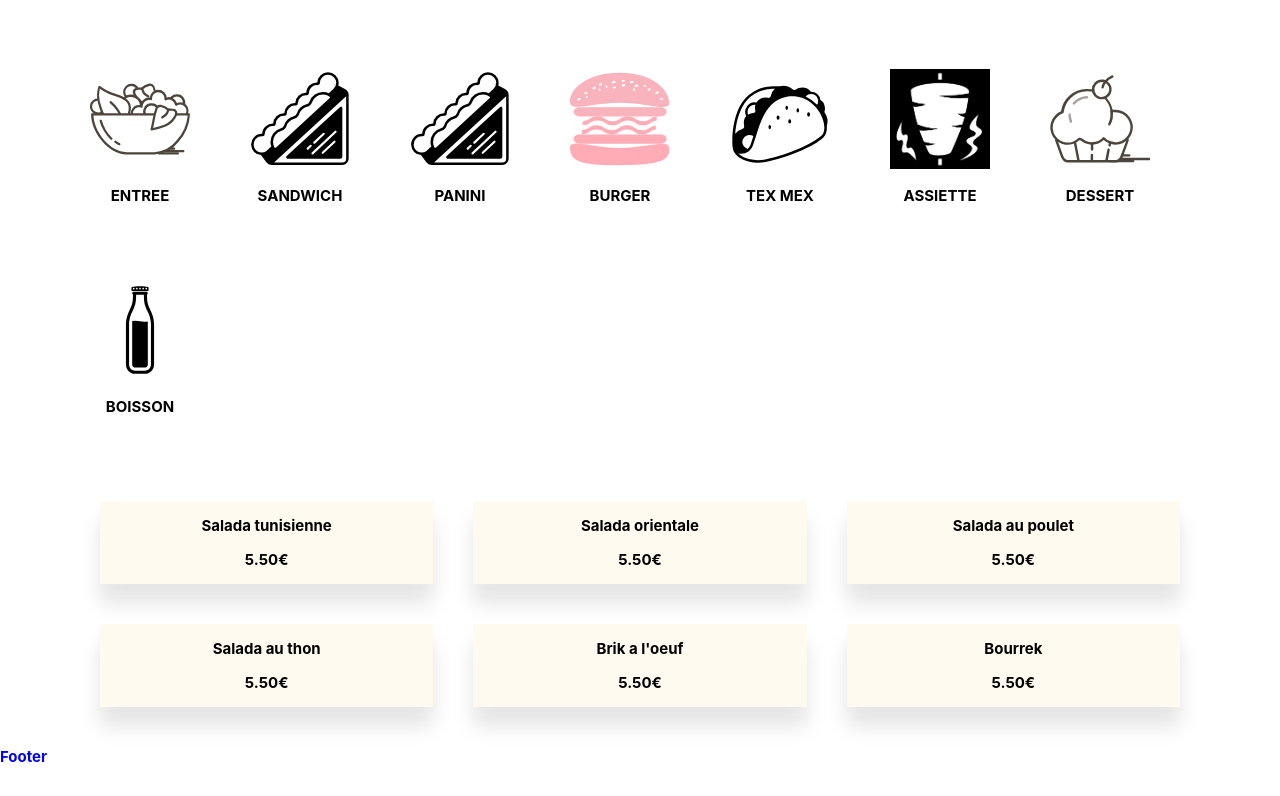
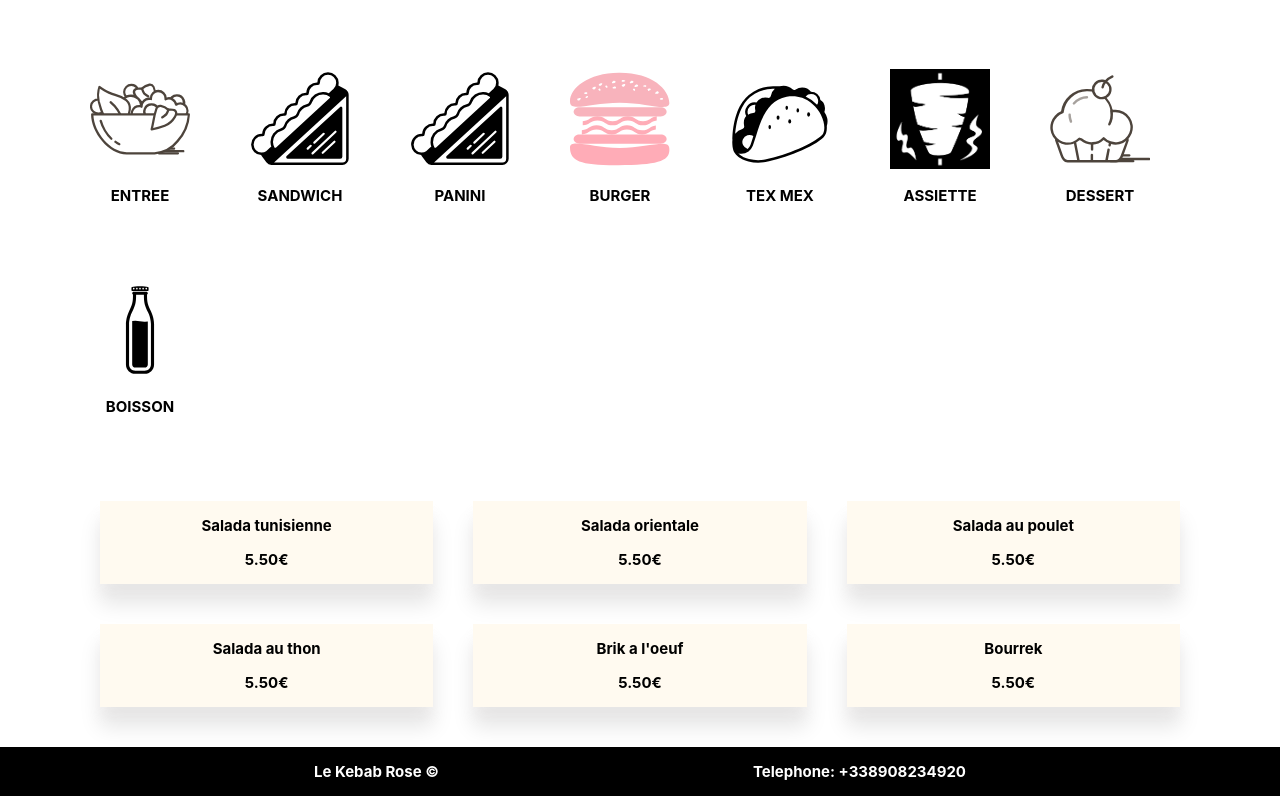
Before and after one commit to frodri13/Le-Kebab-Rose, a Next.js app: page / in a window 1280 px wide. Shown: the part 253-1049 px from the top of the page. Built offline with nearby package versions, Linux system fonts and the light colour scheme.

Commit message:
feat: color and background changed in footer

```diff
--- a/components/layout/Footer.tsx
+++ b/components/layout/Footer.tsx
@@ -1,9 +1,8 @@
 function Footer() {
   return (
     <footer>
-      <div>
-        <h3>Footer</h3>
-      </div>
+      <h3>Le Kebab Rose &copy;</h3>
+      <h3>Telephone: +338908234920</h3>
     </footer>
   );
 }
--- a/styles/globals.css
+++ b/styles/globals.css
@@ -39,8 +39,12 @@ nav {
   flex: 1 1 20rem;
   padding: 1rem;
 }
-footer h3 {
-  color: blue;
+footer {
+  color: white;
+  background: black;
+  margin: none;
+  display: flex;
+  justify-content: space-evenly;
 }
 li {
   list-style: none;
```
